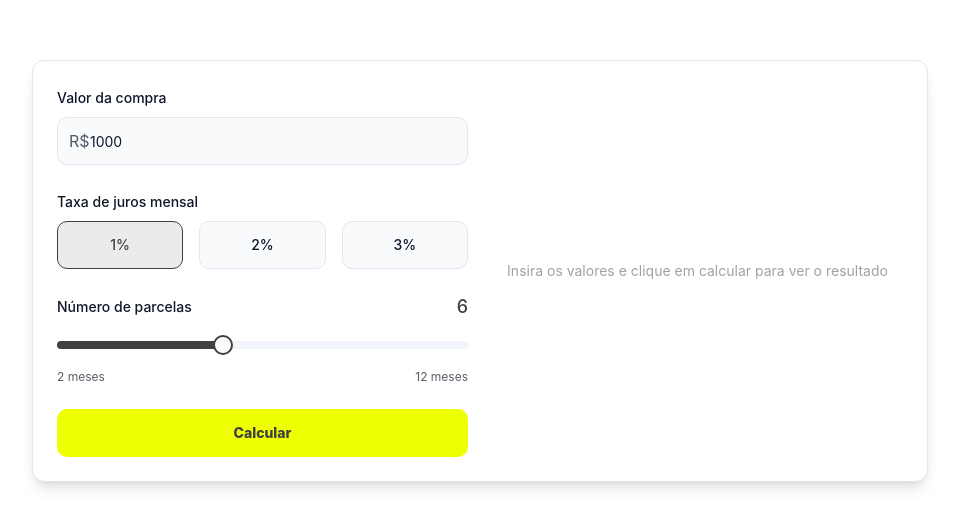
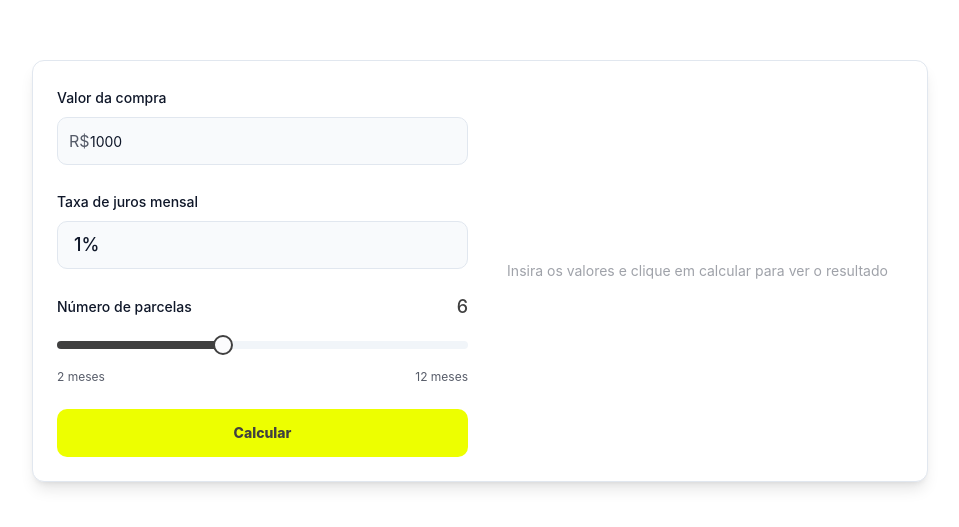
Before and after one commit to brunogrillcoelho/tabela-price, a React (Vite) app: page / in a window 1280 px wide. Shown: the part 113-640 px from the top of the page, without its empty margins (160-1119 px from the left). Built offline with nearby package versions, Linux system fonts and the light colour scheme.

Commit message:
feat: Allow interest rate via URL
Allow the interest rate to be passed via the URL.

```diff
--- a/src/components/PriceCalculator.tsx
+++ b/src/components/PriceCalculator.tsx
@@ -1,11 +1,12 @@
+
 import React, { useState, useEffect } from 'react';
 import { motion } from 'framer-motion';
 import { Slider } from "@/components/ui/slider";
 import { Card, CardContent } from "@/components/ui/card";
-import { RadioGroup, RadioGroupItem } from "@/components/ui/radio-group";
 import { Label } from "@/components/ui/label";
 import { Input } from "@/components/ui/input";
 import { Button } from "@/components/ui/button";
+import { useSearchParams } from 'react-router-dom';
 import CalculatorResults from './CalculatorResults';
 
 // Calculate monthly payment using Price Table formula
@@ -44,8 +45,13 @@ const calculateAmortizationSchedule = (principal: number, interestRate: number,
 };
 
 const PriceCalculator = () => {
+  const [searchParams] = useSearchParams();
+
+  // Get interest rate from URL or use default value of 1%
+  const urlInterestRate = parseFloat(searchParams.get('taxa') || '1');
+  const interestRate = isNaN(urlInterestRate) || urlInterestRate <= 0 ? 1 : urlInterestRate;
+
   const [purchaseAmount, setPurchaseAmount] = useState<number>(1000);
-  const [interestRate, setInterestRate] = useState<number>(1);
   const [months, setMonths] = useState<number>(6);
   const [monthlyPayment, setMonthlyPayment] = useState<number>(0);
   const [totalPayment, setTotalPayment] = useState<number>(0);
@@ -65,12 +71,6 @@ const PriceCalculator = () => {
   const handlePurchaseAmountChange = (e: React.ChangeEvent<HTMLInputElement>) => {
     const value = parseFloat(e.target.value);
     setPurchaseAmount(isNaN(value) ? 0 : value);
-    setIsCalculated(false);
-  };
-
-  // Handle interest rate selection
-  const handleInterestRateChange = (value: string) => {
-    setInterestRate(parseFloat(value));
     setIsCalculated(false);
   };
 
@@ -100,6 +100,7 @@ const PriceCalculator = () => {
       calculateResults();
     }
   }, [purchaseAmount, interestRate, months]);
+
   return <div className="w-full max-w-4xl mx-auto">
       <motion.div initial={{
       opacity: 0,
@@ -130,12 +131,9 @@ const PriceCalculator = () => {
                   <Label className="text-sm font-medium text-calculator-foreground">
                     Taxa de juros mensal
                   </Label>
-                  <RadioGroup value={interestRate.toString()} onValueChange={handleInterestRateChange} className="flex space-x-2">
-                    {[1, 2, 3].map(rate => <Label key={rate} htmlFor={`rate-${rate}`} className={`flex-1 flex items-center justify-center h-12 rounded-md border transition-all duration-200 ${interestRate === rate ? "border-calculator-accent bg-calculator-accent/10 text-calculator-accent" : "border-calculator-border bg-calculator-muted/50 hover:bg-calculator-muted/80"}`}>
-                        <RadioGroupItem value={rate.toString()} id={`rate-${rate}`} className="sr-only" />
-                        {rate}%
-                      </Label>)}
-                  </RadioGroup>
+                  <div className="flex items-center justify-start h-12 px-4 rounded-md bg-calculator-muted/50 border-calculator-border border">
+                    <span className="text-lg font-medium text-calculator-foreground">{interestRate}%</span>
+                  </div>
                 </div>
 
                 <div className="space-y-3">
```
